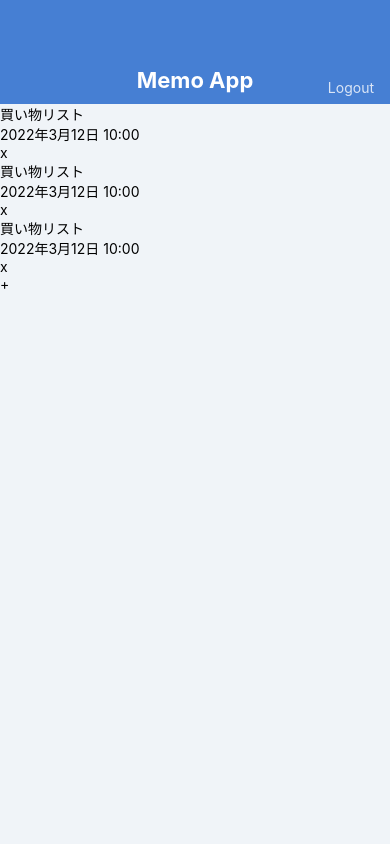
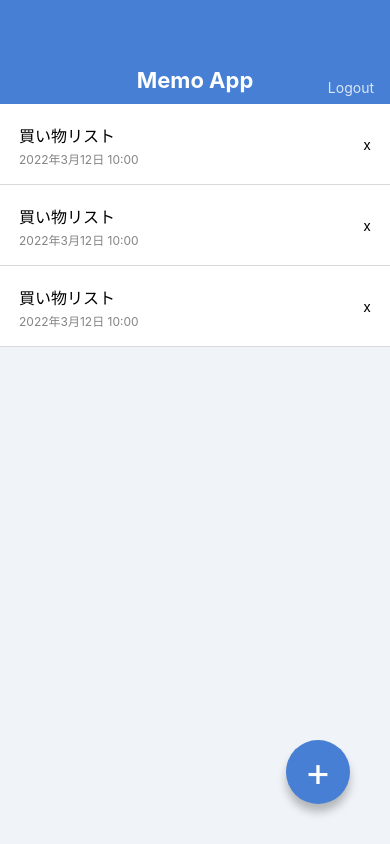
Before and after one commit to ten66/MemoApp, a React Native app: screen / in a window 390 px wide. Built offline with nearby package versions, Linux system fonts and the light colour scheme.

Commit message:
#2 メモリストのスタイリング

```diff
--- a/App.jsx
+++ b/App.jsx
@@ -12,30 +12,30 @@ export default function App() {
       </View>
 
       <View>
-        <View>
+        <View style={styles.memoListItem}>
           <View>
-            <Text>買い物リスト</Text>
-            <Text>2022年3月12日 10:00</Text>
+            <Text style={styles.memoListItemTitle}>買い物リスト</Text>
+            <Text style={styles.memoListItemDate}>2022年3月12日 10:00</Text>
           </View>
           <View>
             <Text>x</Text>
           </View>
         </View>
 
-        <View>
+        <View style={styles.memoListItem}>
           <View>
-            <Text>買い物リスト</Text>
-            <Text>2022年3月12日 10:00</Text>
+            <Text style={styles.memoListItemTitle}>買い物リスト</Text>
+            <Text style={styles.memoListItemDate}>2022年3月12日 10:00</Text>
           </View>
           <View>
             <Text>x</Text>
           </View>
         </View>
 
-        <View>
+        <View style={styles.memoListItem}>
           <View>
-            <Text>買い物リスト</Text>
-            <Text>2022年3月12日 10:00</Text>
+            <Text style={styles.memoListItemTitle}>買い物リスト</Text>
+            <Text style={styles.memoListItemDate}>2022年3月12日 10:00</Text>
           </View>
           <View>
             <Text>x</Text>
@@ -43,8 +43,8 @@ export default function App() {
         </View>
       </View>
 
-      <View>
-        <Text>+</Text>
+      <View style={styles.circleButton}>
+        <Text style={styles.circleButtonLabel}>+</Text>
       </View>
     </View>
   );
@@ -77,4 +77,43 @@ const styles = StyleSheet.create({
     bottom: 8,
     color: 'rgba(255, 255, 255, 0.8)',
   },
+  memoListItem: {
+    backgroundColor: '#ffffff',
+    flexDirection: 'row',
+    justifyContent: 'space-between',
+    paddingVertical: 16,
+    paddingHorizontal: 19,
+    alignItems: 'center',
+    borderBottomWidth: 1,
+    borderColor: 'rgba(0, 0, 0, 0.15)',
+  },
+  memoListItemTitle: {
+    fontSize: 16,
+    lineHeight: 32,
+  },
+  memoListItemDate: {
+    fontSize: 12,
+    lineHeight: 16,
+    color: '#848484',
+  },
+  circleButton: {
+    backgroundColor: '#467fd3',
+    width: 64,
+    height: 64,
+    borderRadius: 32,
+    justifyContent: 'center',
+    alignItems: 'center',
+    position: 'absolute',
+    right: 40,
+    bottom: 40,
+    shadowColor: '#000000',
+    shadowOffset: { width: 0, height: 8 },
+    shadowOpacity: 0.25,
+    shadowRadius: 8,
+  },
+  circleButtonLabel: {
+    color: '#ffffff',
+    fontSize: 40,
+    lineHeight: 40,
+  },
 });
```
